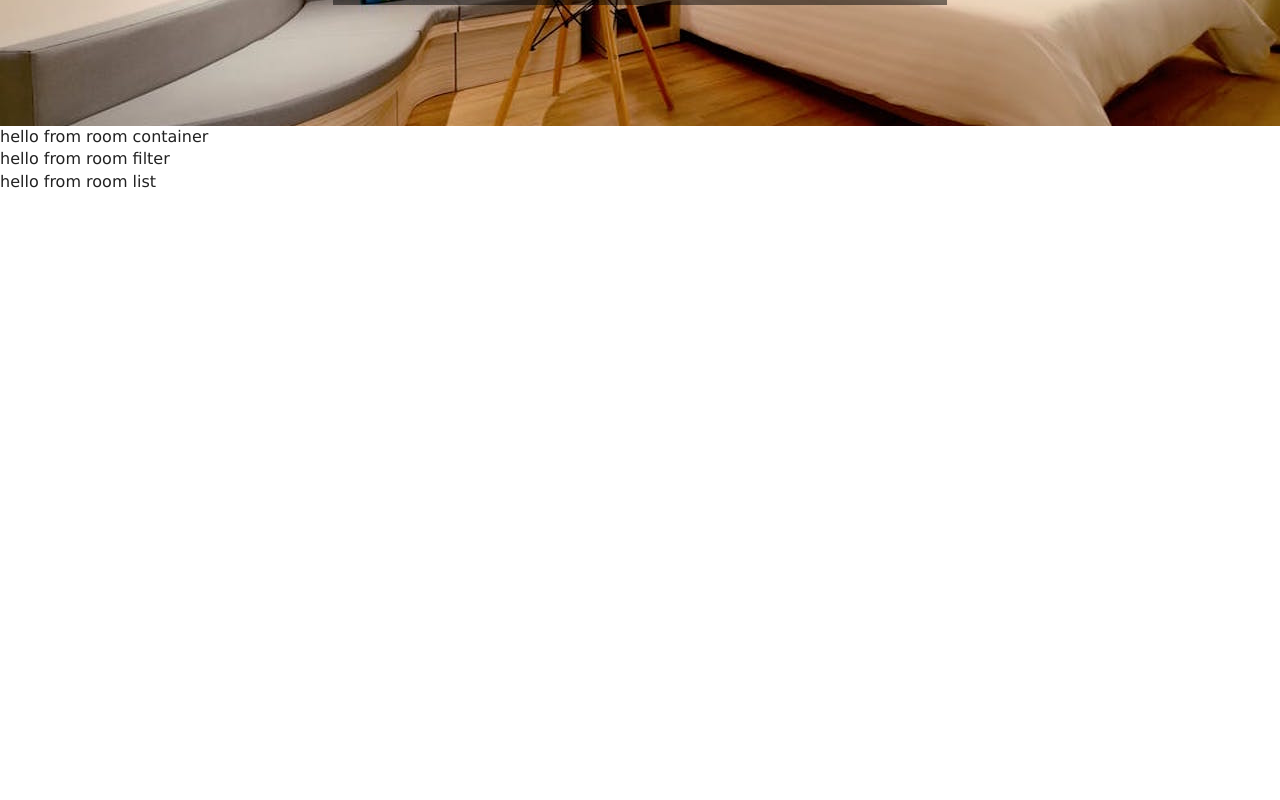
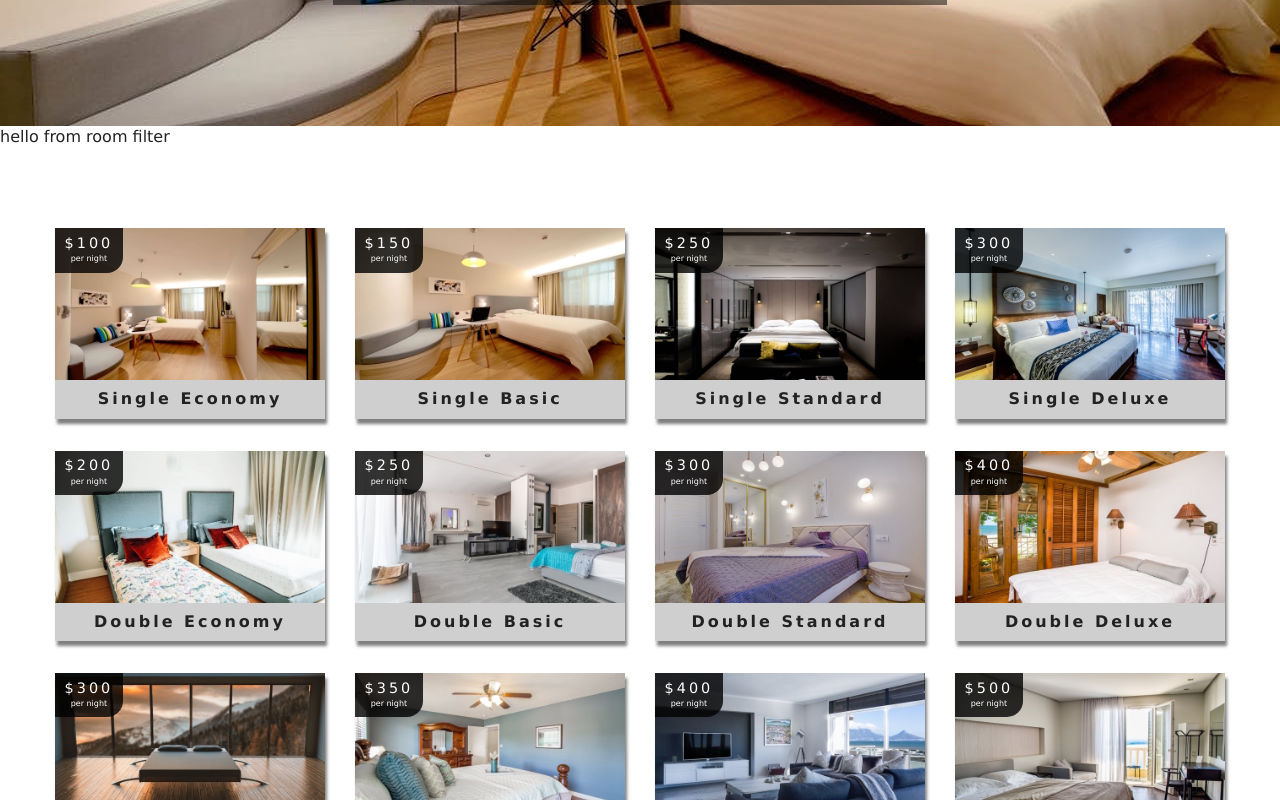
Before and after one commit to vernonkjr/my_resort, a React (Create React App) app: page /rooms in a window 1280 px wide. Shown: the part 420-1220 px from the top of the page. Before the commit the page ends 800 px from the top, so only its background shows below. Built offline with nearby package versions, Linux system fonts and the light colour scheme.

Commit message:
completed RoomList logic

```diff
--- a/src/components/RoomContainer.js
+++ b/src/components/RoomContainer.js
@@ -14,11 +14,10 @@
                         return <Loading />
                     }
                     return (
-                        <div>
-                            hello from room container
+                        <>
                             <RoomFilter rooms={rooms} />
                             <RoomList rooms={sortedRooms} />
-                        </div>
+                        </>
                     )
                 }
             }
--- a/src/components/RoomList.js
+++ b/src/components/RoomList.js
@@ -1,9 +1,23 @@
-import React from 'react'
+import React from 'react';
+import Room from './Room'
 
-export default function RoomList() {
+export default function RoomList({rooms}) {
+    if (rooms.length === 0) {
+        return (
+            <div className="empty-search">
+             <h3>unfortunately no rooms matched your search parameters</h3>
+            </div>
+        )
+    }
     return (
-        <div>
-           hello from room list
-        </div>
+        <section className="roomslist">
+            <div className="roomslist-center">
+                {
+                    rooms.map(item => {
+                        return (<Room key={item.id} room={item} />)
+                    })
+                }
+            </div>
+        </section>
     )
 }
```
